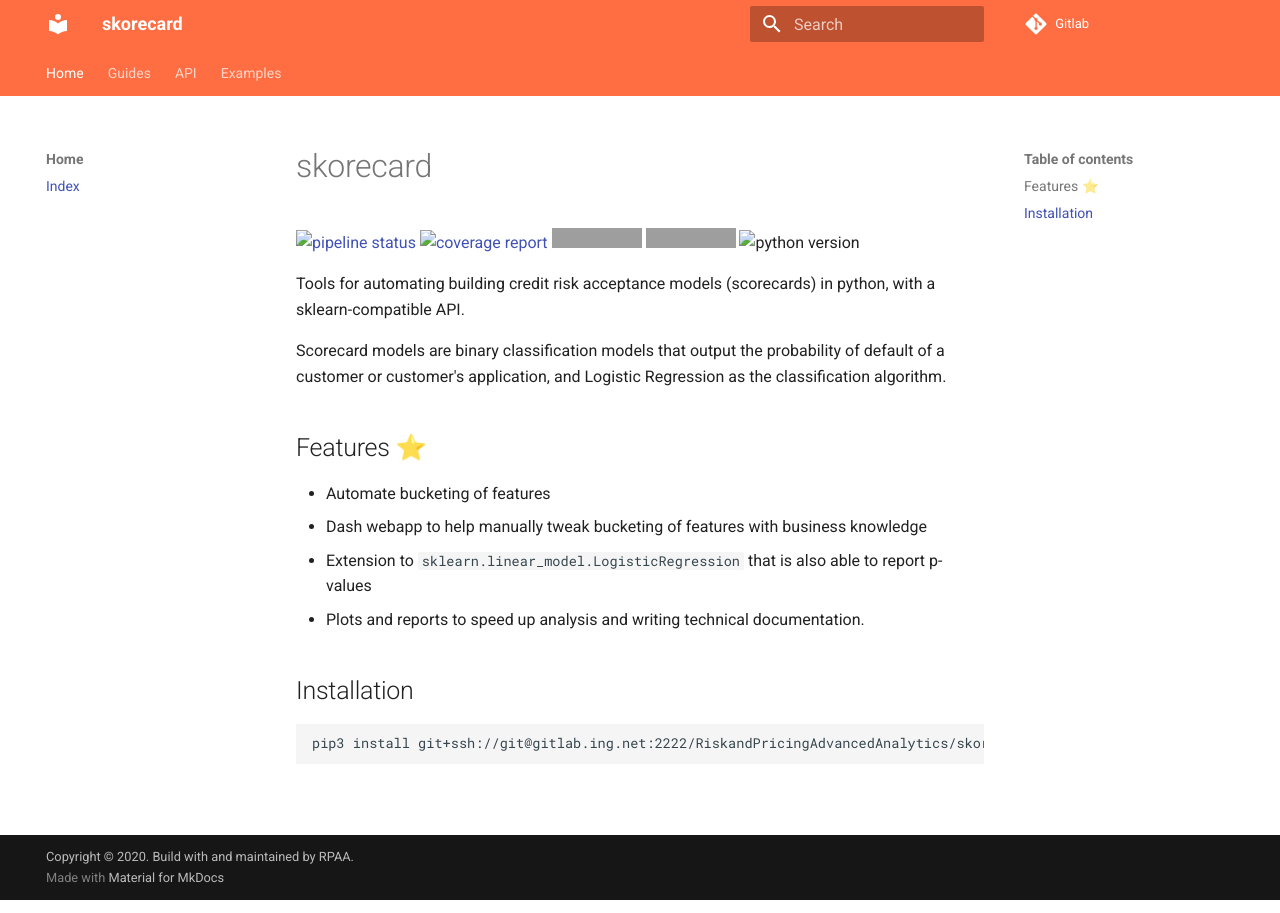
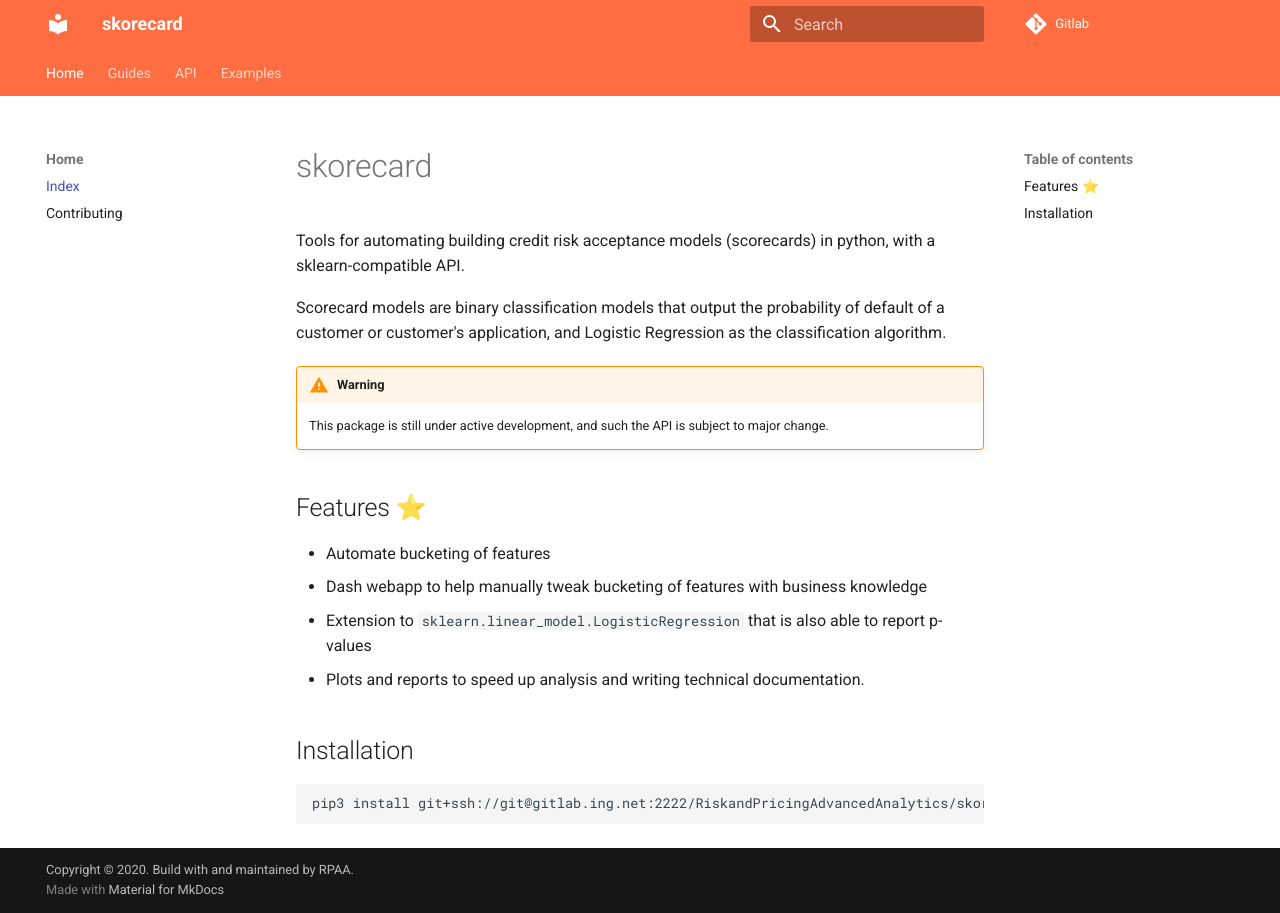
Before and after one commit to orchardbirds/skorecard-1, an MkDocs documentation site: the page built from docs/index.md, in a window 1280 px wide. Built offline with MkDocs 1.6.1 and Material for MkDocs 9.7.7, drawn with Linux system fonts in a browser that asks for light colours; grey boxes are pictures that could not be loaded.

Commit message:
Update docs with mkdocstrings and contributing guide

```diff
--- a/docs/index.md
+++ b/docs/index.md
@@ -1,14 +1,11 @@
 # skorecard
-
-[![pipeline status](https://gitlab.ing.net/RiskandPricingAdvancedAnalytics/skorecard/badges/master/pipeline.svg)](https://gitlab.ing.net/RiskandPricingAdvancedAnalytics/skorecard/commits/master)
-[![coverage report](https://gitlab.ing.net/RiskandPricingAdvancedAnalytics/skorecard/badges/master/coverage.svg)](https://gitlab.ing.net/RiskandPricingAdvancedAnalytics/skorecard/commits/master)
-[![Code style: black](https://img.shields.io/badge/code%20style-black-000000.svg)](https://github.com/psf/black)
-[![pre-commit](https://img.shields.io/badge/pre--commit-enabled-brightgreen?logo=pre-commit&logoColor=white)](https://github.com/pre-commit/pre-commit)
-![python version](https://gitlab.ing.net/RiskandPricingAdvancedAnalytics/skorecard/raw/master/docs/assets/img/python_badge.svg)
 
 Tools for automating building credit risk acceptance models (scorecards) in python, with a sklearn-compatible API.
 
 Scorecard models are binary classification models that output the probability of default of a customer or customer's application, and Logistic Regression as the classification algorithm.
+
+!!! warning
+    This package is still under active development, and such the API is subject to major change.
 
 ## Features ⭐
 
--- a/mkdocs.yml
+++ b/mkdocs.yml
@@ -22,10 +22,12 @@
 nav:
     - Home:
         - Index: index.md
+        - Contributing: contributing.md
     - Guides:
         - Getting Started: guides/getting-started.md
     - API:
-        - BucketMapping: api/bucket-mapping.md
+        - Bucketers: api/bucketers.md
+        - ManualBucketerApp: api/manual-bucketer-app.md
     - Examples:
         - examples.md
 
```
Also changed, not shown: README.md (+0 -4 lines), docs/api/bucket-mapping.md (deleted, +0 -3 lines), docs/api/bucketers.md (added, +10 -0 lines), docs/api/manual-bucketer-app.md (added, +3 -0 lines), docs/contributing.md (renamed from CONTRIBUTING.md, +10 -30 lines).
